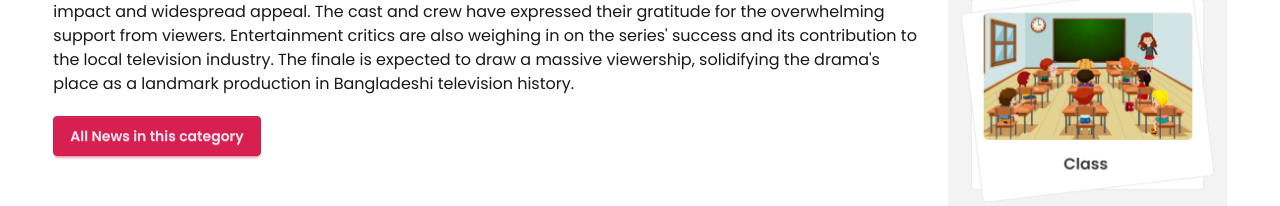
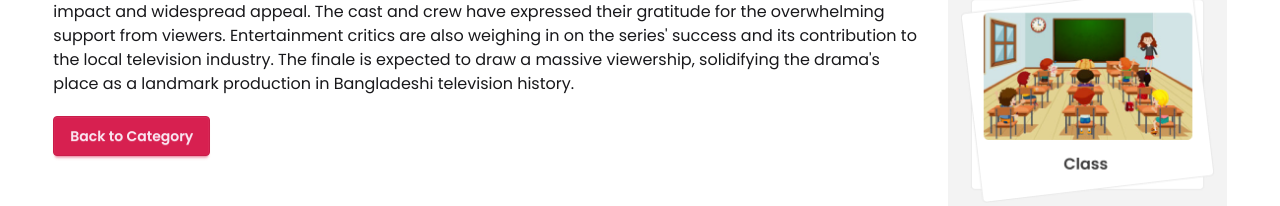
Before and after one commit to ismail-dev-code/the-dragon-news, a React (Vite) app: page /news-details/012345e7abcdef89012345e7ab in a window 1280 px wide. Shown: the part 868-1074 px from the top of the page. Built offline with nearby package versions, Linux system fonts and the light colour scheme; no server answers; sample sign-in values are in the browser's storage.

Commit message:
feat: Implement Redirects for Login

```diff
--- a/src/components/NewsDetailsCard.jsx
+++ b/src/components/NewsDetailsCard.jsx
@@ -15,7 +15,7 @@ const NewsDetailsCard = ({ news }) => {
         className="btn btn-secondary"
         to={`/category/${news.category_id}`}
       >
-        All News in this category
+        Back to Category
       </Link>
     </div>
   );
--- a/src/pages/Login.jsx
+++ b/src/pages/Login.jsx
@@ -1,9 +1,11 @@
 import React, { use } from "react";
-import { Link } from "react-router";
+import { Link, useLocation, useNavigate } from "react-router";
 import { AuthContext } from "../provider/AuthProvider";
 
 const Login = () => {
   const { signIn } = use(AuthContext);
+  const location = useLocation();
+  const navigate = useNavigate();
   const handleLogIn = (e) => {
     e.preventDefault();
     const form = e.target;
@@ -13,6 +15,7 @@ const Login = () => {
       .then((result) => {
         const user = result.user;
         alert("user log in successfully..");
+        navigate(`${location.state ? location.state : "/"}`);
       })
       .catch((error) => {
         const errorCode = error.code;
--- a/src/provider/PrivateRoute.jsx
+++ b/src/provider/PrivateRoute.jsx
@@ -1,10 +1,11 @@
 import React, { use } from "react";
 import { AuthContext } from "./AuthProvider";
-import { Navigate } from "react-router";
+import { Navigate, useLocation } from "react-router";
 import Loading from "../pages/Loading";
 
 const PrivateRoute = ({ children }) => {
   const { user, loading } = use(AuthContext);
+  const location = useLocation();
   if (loading) {
     return <Loading></Loading>;
   }
@@ -12,7 +13,7 @@ const PrivateRoute = ({ children }) => {
   if (user && user?.email) {
     return children;
   }
-  return <Navigate to="/auth/login"></Navigate>;
+  return <Navigate state={location.pathname} to="/auth/login"></Navigate>;
 };
 
 export default PrivateRoute;
```
